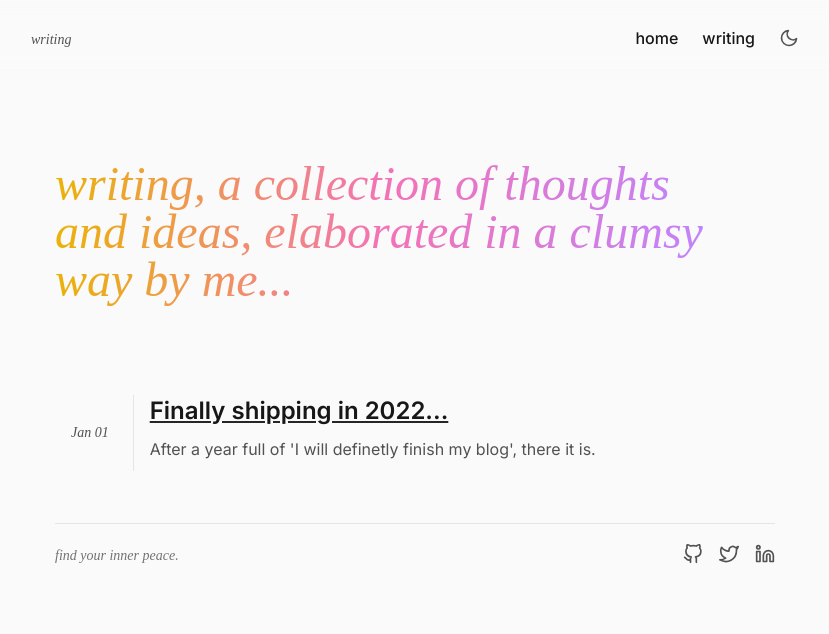
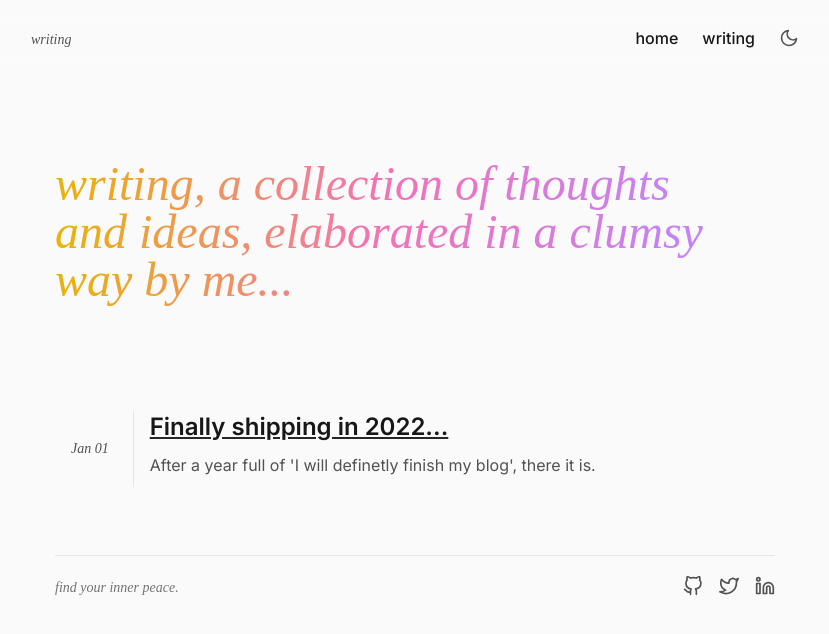
Before and after one commit to mariusflorescu/mariusflorescu.io, a Next.js app: page /writing in a window 1280 px wide. Shown: the top 634 px of the page, without its empty margins (225-1054 px from the left). Built offline with nearby package versions, Linux system fonts and the light colour scheme; a web font is replaced by a local one.

Commit message:
styled post card on hover

```diff
--- a/components/PostCard/index.tsx
+++ b/components/PostCard/index.tsx
@@ -15,7 +15,7 @@ type TProps = {
 const PostCard: React.FC<TProps> = ({ post }) => {
   return (
     <Link href={`/writing/${post.slug}`}>
-      <div className="cursor-pointer w-full flex items-center space-x-2 divide-x divide-neutral-200 dark:divide-neutral-800">
+      <div className="group py-4 cursor-pointer w-full rounded-md flex items-center space-x-2 divide-x divide-neutral-200 dark:divide-neutral-800 transition-colors duration-200 hover:bg-neutral-200 hover:dark:bg-neutral-800 hover:divide-neutral-400 hover:dark:divide-neutral-700">
         <em className="mx-4 text-neutral-600 dark:text-neutral-400 text-sm">
           {post.publishedAt}
         </em>
```
